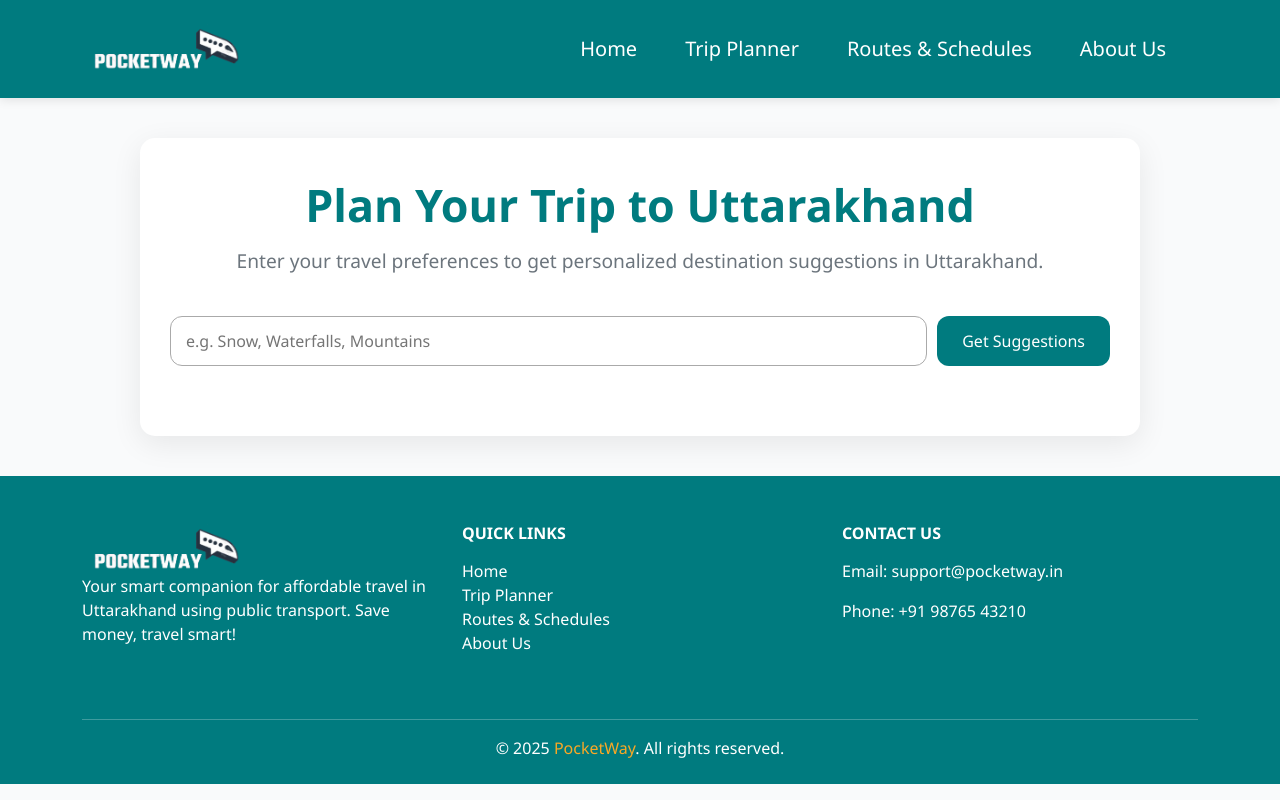
After one commit to abhishekmahara/Pocket-way, a PHP site: page /Pocket-way/trip_planner.php in a window 1280 px wide. The commit adds this page. Run offline with PHP 8.4, Linux system fonts and the light colour scheme.

Commit message:
feat: trip planner page added and bug fixed

```diff
--- /dev/null
+++ b/config.php
@@ -0,0 +1,5 @@
+<?php
+// Adjust if folder name is different (must match exactly)
+$base_url = "http://localhost/Pocket-way/";
+$logo_url = $base_url . "assets/img/logoo.png";
+?>
--- a/includes/header.php
+++ b/includes/header.php
@@ -1,13 +1,15 @@
-
-
+<?php
+// Make sure config.php is included so $logo_url is defined
+include __DIR__ . '/../config.php';  // adjust path as needed
+?>
 <!DOCTYPE html>
 <html lang="en">
 <head>
-    <meta charset="UTF-8">
-    <meta name="viewport" content="width=device-width, initial-scale=1.0">
+  <meta charset="UTF-8" />
+  <meta name="viewport" content="width=device-width, initial-scale=1" />
   <title>Smart Travel - Public Transport Guide</title>
-    <link href="https://cdn.jsdelivr.net/npm/bootstrap@5.3.2/dist/css/bootstrap.min.css" rel="stylesheet">
-    <link rel="stylesheet" href="style.css">
+  <link href="https://cdn.jsdelivr.net/npm/bootstrap@5.3.2/dist/css/bootstrap.min.css" rel="stylesheet" />
+  <link rel="stylesheet" href="style.css" />
   <style>
     body {
       font-family: 'Segoe UI', sans-serif;
@@ -26,8 +28,7 @@
     .navbar {
       box-shadow: 0 2px 10px rgba(0,0,0,0.1);
     }
-
-        .navbar-logo{
+    .navbar-logo {
       height: 50px;
       width: auto;
       margin-right: 15px;
@@ -36,36 +37,47 @@
   </style>
 </head>
 <body>
+
 <nav class="navbar navbar-expand-lg sticky-top" style="background-color: #007B7F; padding: 1.2rem 0;">
-  <div class="container">
-  <img src="../assets/img/logoo.png" class="navbar-logo" alt="Logo">
+  <div class="container d-flex align-items-center">
+    <!-- Logo -->
+    <a class="navbar-brand" href="<?php echo $base_url; ?>">
+      <img src="<?php echo $logo_url; ?>" alt="Pocket Way Logo" class="navbar-logo" />
+    </a>
 
-    <button class="navbar-toggler text-white" type="button" data-bs-toggle="collapse" data-bs-target="#navbarNav" aria-controls="navbarNav" aria-expanded="false" aria-label="Toggle navigation">
+    <button
+      class="navbar-toggler text-white"
+      type="button"
+      data-bs-toggle="collapse"
+      data-bs-target="#navbarNav"
+      aria-controls="navbarNav"
+      aria-expanded="false"
+      aria-label="Toggle navigation"
+    >
       <span class="navbar-toggler-icon"></span>
     </button>
 
     <div class="collapse navbar-collapse" id="navbarNav">
       <ul class="navbar-nav ms-auto">
         <li class="nav-item">
-          <a class="nav-link text-white fs-5 px-3" href="../index.php">Home</a>
+          <a class="nav-link text-white fs-5 px-3" href="<?php echo $base_url; ?>index.php">Home</a>
         </li>
         <li class="nav-item">
-          <a class="nav-link text-white fs-5 px-3" href="#trip-planner">Trip Planner</a>
+          <a class="nav-link text-white fs-5 px-3" href="<?php echo $base_url; ?>trip_planner.php">Trip Planner</a>
         </li>
         <li class="nav-item">
-          <a class="nav-link text-white fs-5 px-3" href="navcontent\routesnscedule.php">Routes & Schedules</a>
+          <a class="nav-link text-white fs-5 px-3" href="<?php echo $base_url; ?>navcontent/routesnscedule.php">Routes & Schedules</a>
         </li>
-
         <li class="nav-item">
-
-          <a class="nav-link text-white fs-5 px-3" href="about us.php">About Us</a>
+          <a class="nav-link text-white fs-5 px-3" href="<?php echo $base_url; ?>about us.php">About Us</a>
         </li>
       </ul>
     </div>
   </div>
 </nav>
 
-
-
 <!-- Bootstrap Scripts -->
 <script src="https://cdn.jsdelivr.net/npm/bootstrap@5.3.2/dist/js/bootstrap.bundle.min.js"></script>
+
+</body>
+</html>
--- a/index.php
+++ b/index.php
@@ -1,5 +1,5 @@
 <?php include 'includes/header.php'; ?>
-<?php include('config.php'); ?>
+
 
 
  <main>
--- /dev/null
+++ b/trip_planner.php
@@ -0,0 +1,151 @@
+
+<?php include 'includes/header.php'; ?>
+
+<style>
+    :root {
+        --primary-color: #007B7F;
+        --accent-color: #F9A825;
+        --bg-color: #f9fafb;
+        --text-color: #212529;
+        --muted-text: #6c757d;
+    }
+
+    body {
+        background-color: var(--bg-color);
+        font-family: 'Segoe UI', Tahoma, Geneva, Verdana, sans-serif;
+        color: var(--text-color);
+        margin: 0; padding: 0;
+    }
+
+    .planner-container {
+        max-width: 1000px;
+        margin: 40px auto;
+        background-color: #fff;
+        border-radius: 15px;
+        padding: 40px 30px;
+        box-shadow: 0 8px 30px rgba(0, 0, 0, 0.08);
+    }
+
+    h1 {
+        color: var(--primary-color);
+        font-size: 2.8rem;
+        text-align: center;
+        margin-bottom: 15px;
+        font-weight: bold;
+    }
+
+    p.lead {
+        text-align: center;
+        color: var(--muted-text);
+        font-size: 1.2rem;
+        margin-bottom: 40px;
+    }
+
+    form {
+        display: flex;
+        gap: 10px;
+        margin-bottom: 30px;
+    }
+
+    input[type="text"] {
+        flex: 1;
+        padding: 12px 15px;
+        border: 1px solid #aaa;
+        border-radius: 12px;
+        font-size: 1rem;
+        outline-color: var(--primary-color);
+    }
+
+    button {
+        background-color: var(--primary-color);
+        border: none;
+        padding: 12px 25px;
+        color: white;
+        font-size: 1rem;
+        border-radius: 12px;
+        cursor: pointer;
+        transition: background-color 0.3s ease;
+    }
+
+    button:hover {
+        background-color: #005f60;
+    }
+
+    .result {
+        background-color: #e9f7ff;
+        border-left: 6px solid var(--primary-color);
+        border-radius: 12px;
+        padding: 20px 25px;
+        font-size: 1.1rem;
+        line-height: 1.6;
+        white-space: pre-wrap;
+        color: #004d66;
+    }
+</style>
+
+<?php
+$responseText = '';
+
+if ($_SERVER['REQUEST_METHOD'] === 'POST') {
+    $preference = trim(htmlspecialchars($_POST['preference']));
+
+    // Your Google Gemini API key
+    $api_key = 'AIzaSyA1EsRY01guSwu3cfpx07YjVoMkCekns1I';
+
+    $url = "https://generativelanguage.googleapis.com/v1beta/models/gemini-2.0-flash:generateContent?key=$api_key";
+
+    $promptText = "Suggest 5 travel destinations in Uttarakhand, India that match the preference: '$preference'. Only include places in Uttarakhand. For each destination, provide 1-2 sentences explaining why it fits the preference.";
+
+    $postData = [
+        'contents' => [
+            [
+                'parts' => [
+                    ['text' => $promptText]
+                ]
+            ]
+        ]
+    ];
+
+    $headers = [
+        "Content-Type: application/json"
+    ];
+
+    $ch = curl_init($url);
+    curl_setopt($ch, CURLOPT_POSTFIELDS, json_encode($postData));
+    curl_setopt($ch, CURLOPT_HTTPHEADER, $headers);
+    curl_setopt($ch, CURLOPT_RETURNTRANSFER, true);
+
+    $result = curl_exec($ch);
+
+    if (curl_errno($ch)) {
+        $responseText = "Curl error: " . curl_error($ch);
+    } else {
+        $response = json_decode($result, true);
+        if (isset($response['candidates'][0]['content']['parts'][0]['text'])) {
+            $responseText = nl2br(htmlspecialchars($response['candidates'][0]['content']['parts'][0]['text']));
+        } else {
+            $responseText = "No suggestions found. Please try again.";
+        }
+    }
+
+    curl_close($ch);
+}
+?>
+
+<div class="planner-container">
+    <h1>Plan Your Trip to Uttarakhand</h1>
+    <p class="lead">Enter your travel preferences to get personalized destination suggestions in Uttarakhand.</p>
+    <form method="POST" action="">
+        <input type="text" name="preference" placeholder="e.g. Snow, Waterfalls, Mountains" required />
+        <button type="submit">Get Suggestions</button>
+    </form>
+
+    <?php if (!empty($responseText)) : ?>
+        <div class="result">
+            <strong>Recommended Destinations:</strong><br />
+            <?= $responseText ?>
+        </div>
+    <?php endif; ?>
+</div>
+
+<?php include 'includes/footer.php'; ?>
```
Also changed, not shown: assets/img/logoo.png. Lines whose indentation alone changed are shown as unchanged.
